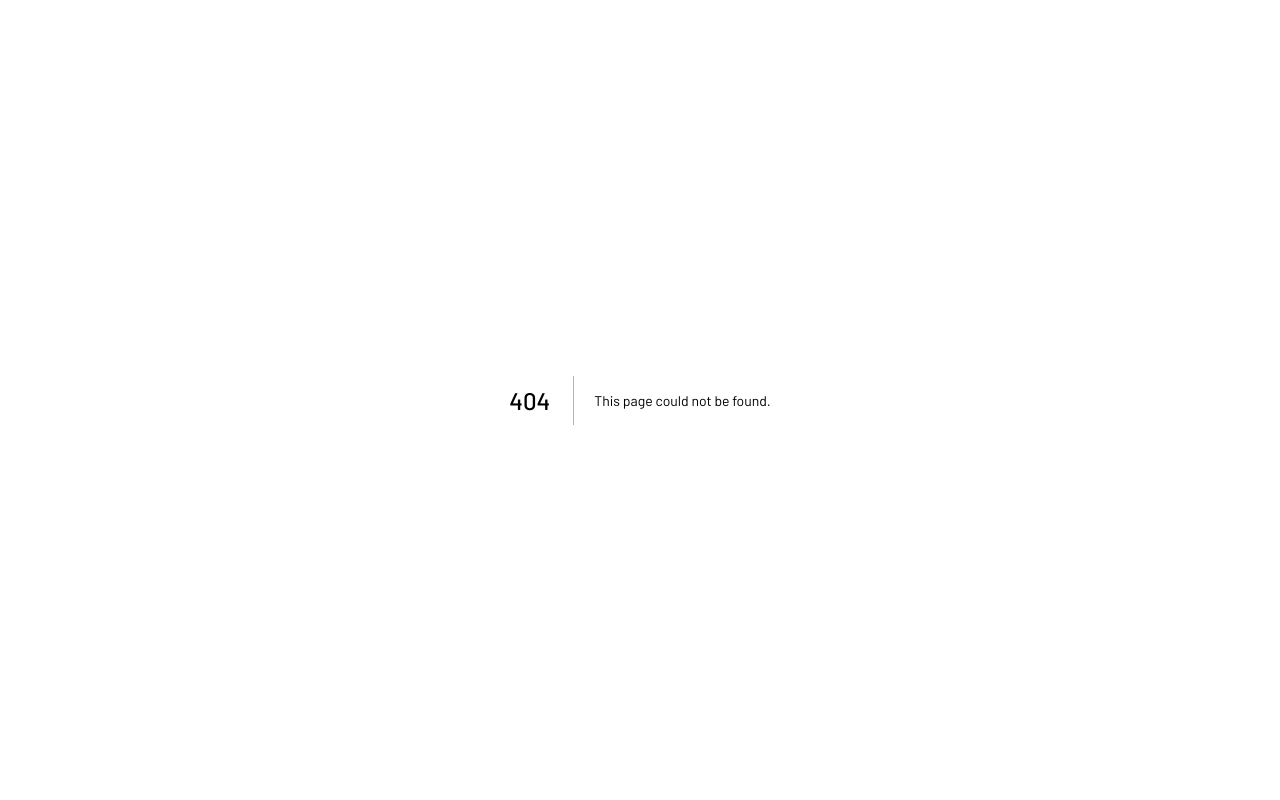
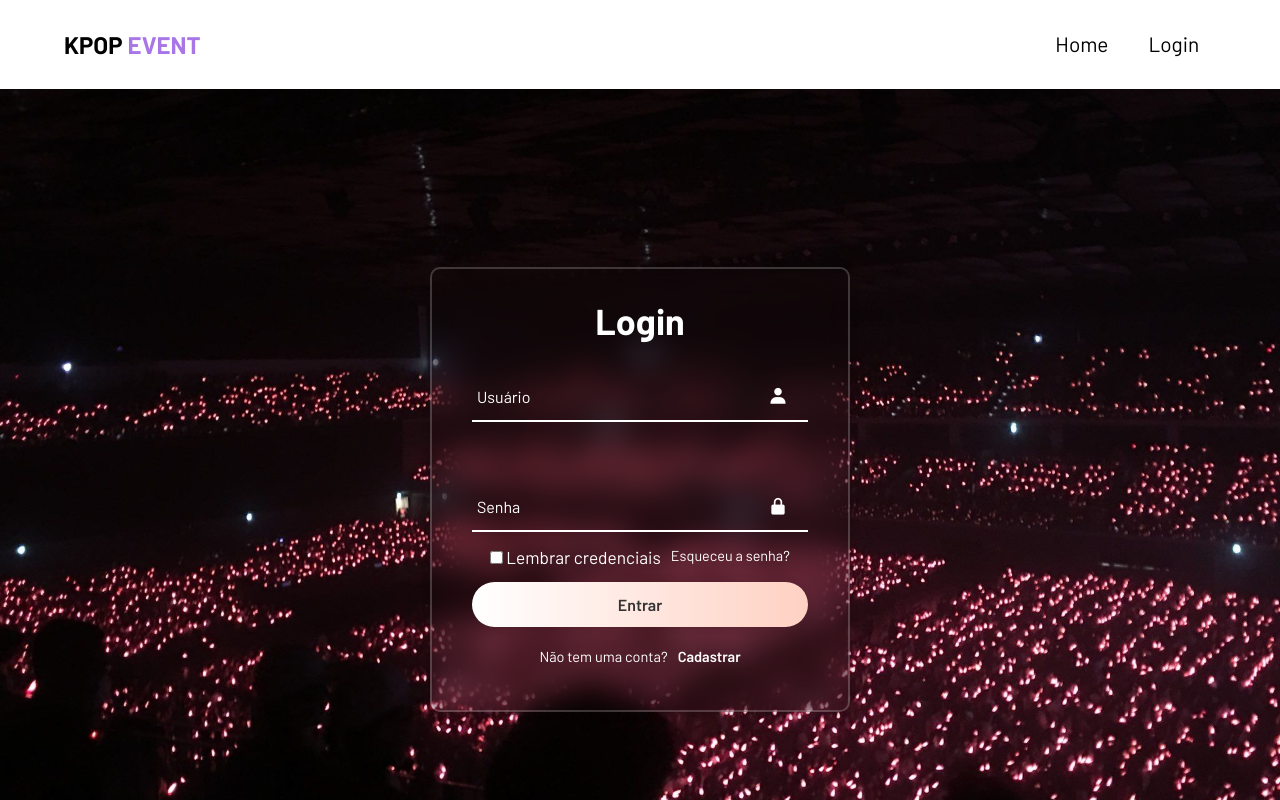
Before and after one commit to MateusCastelan/Projeto-KPop-Events-2-app, a Next.js app: page /login in a window 1280 px wide. Before the commit this address had no page. Shown: the top 800 px of the page. Built offline with nearby package versions, Linux system fonts and the light colour scheme.

Commit message:
pagina de login

```diff
--- a/src/components/Form.jsx
+++ b/src/components/Form.jsx
@@ -38,7 +38,7 @@ export const Form = ({ action, method, formTitle, formFields, buttonLabel, initi
 
   return (
     <section className={styles.mainContainer}>
-      <article className={styles.container} >
+      <article className={styles.container}>
         <form
           action={action}
           method={method}
--- /dev/null
+++ b/src/components/LoginForm.jsx
@@ -0,0 +1,41 @@
+import React from 'react'
+import styles from '../styles/LoginForm.module.css'
+
+export const LoginForm = () => {
+
+  const handleSubmit = (event) => {
+    event.preventDefault();
+  };
+
+  return (
+    <article className={styles.container}>
+      <form action="/login" method="post" onSubmit={handleSubmit}>
+        <h1>Login</h1>
+        <section className={styles.inputBox}>
+          <input type="text" name="username" required />
+          <label>Usuário</label>
+          <i className='bx bxs-user'></i>
+        </section>
+        <section className={styles.inputBox}>
+          <input type="password" name="password" required />
+          <label>Senha</label>
+          <i className='bx bxs-lock-alt'></i>
+        </section>
+        <section className={styles.rememberCheck}>
+          <label htmlFor="remember">
+            <input type="checkbox" id="remember" />
+            Lembrar credenciais
+          </label>
+          <a href="#">Esqueceu a senha?</a>
+        </section>
+        <button type="submit" className={styles.btn}>Entrar</button>
+        <section className={styles.registerLink}>
+          <p>
+            Não tem uma conta?
+            <a href="#">Cadastrar</a>
+          </p>
+        </section>
+      </form>
+    </article>
+  );
+};
--- a/src/pages/_document.jsx
+++ b/src/pages/_document.jsx
@@ -5,7 +5,7 @@ export default function Document() {
     <Html lang="en">
       <Head>
         <meta charset="UTF-8" />
-        <meta name="viewport" content="width=device-width, initial-scale=1.0" />
+        {/* <meta name="viewport" content="width=device-width, initial-scale=1.0" /> */}
         <link href='https://unpkg.com/boxicons@2.1.4/css/boxicons.min.css' rel='stylesheet' />
       </Head>
       <body>
--- /dev/null
+++ b/src/pages/login.jsx
@@ -0,0 +1,18 @@
+import { Footer } from '@/components/Footer'
+import { LoginForm } from '@/components/LoginForm'
+import { NavBar } from '@/components/NavBar'
+import React from 'react'
+
+import styles from '../styles/PagesMain.module.css'
+
+export default function Login() {
+  return (
+    <>
+      <NavBar/>
+      <main className={styles.loginContainer}>
+        <LoginForm/>
+      </main>
+      <Footer/>
+    </>
+  )
+}
--- a/src/styles/Form.module.css
+++ b/src/styles/Form.module.css
@@ -121,7 +121,6 @@
   color: #333;
   font-weight: 600;
   cursor: pointer;
-
   transition: 500ms background-position ease-in-out;
 }
 
--- /dev/null
+++ b/src/styles/LoginForm.module.css
@@ -0,0 +1,127 @@
+.container {
+  width: 420px;
+  background: transparent;
+  border: 2px solid rgba(255, 255, 255, 0.2);
+  backdrop-filter: blur(15px);
+  box-shadow: 0 0 10px rgba(0, 0, 0, 0.2);
+  color: #fff;
+  border-radius: 10px;
+  padding: 30px 40px;
+}
+
+.container h1 {
+  font-size: 36px;
+  text-align: center;
+}
+
+.container .inputBox {
+  position: relative;
+  width: 100%;
+  height: 50px;
+  margin: 30px 0;
+  border-bottom: 2px solid #fff;
+}
+
+.inputBox label {
+  position: absolute;
+  top: 50%;
+  left: 5px;
+  transform: translateY(-50%);
+  font-size: 1em;
+  pointer-events: none;
+  transition: 0.5s;
+}
+
+.inputBox input:focus~label,
+.inputBox input:valid~label {
+  top: -5px;
+}
+
+.inputBox input {
+  width: 100%;
+  height: 100%;
+  background: transparent;
+  border: none;
+  outline: none;
+  font-size: 1em;
+  color: #fff;
+  padding: 20px 45px 20px 20px;
+}
+
+.inputBox input::placeholder {
+  color: #fff;
+}
+
+.inputBox i {
+  position: absolute;
+  right: 20px;
+  top: 50%;
+  transform: translateY(-50%);
+  font-size: 20px;
+}
+
+.container .rememberCheck {
+  display: flex;
+  justify-content: space-between;
+  font-size: 0.9em;
+  margin: -15px 0 15px;
+}
+
+.rememberCheck label input {
+  accent-color: #fff;
+  margin-right: 3px;
+}
+
+.rememberCheck a {
+  color: #fff;
+  text-decoration: none;
+  transition: color 500ms ease;
+  margin-left: 10px;
+}
+
+.rememberCheck a:hover {
+  color: #FFD1C3;
+  text-decoration: underline;
+}
+
+.container .btn {
+  width: 100%;
+  height: 45px;
+  background: #fff;
+  background-image: linear-gradient(90deg, #fff, #FFD1C3, #FFD1C3, #7F2A3C);
+  background-size: 300%;
+  background-position: left;
+  border: none;
+  outline: none;
+  border-radius: 40px;
+  box-shadow: 0 0 10px rgba(0, 0, 0, 0.1);
+  cursor: pointer;
+  font-size: 16px;
+  color: #333;
+  font-weight: 600;
+  transition: 500ms all ease-in-out;
+}
+
+.btn:hover {
+  background-position: right;
+  color: #fff;
+}
+
+.container .registerLink {
+  font-size: 14.5px;
+  text-align: center;
+  margin: 20px 0 15px;
+}
+
+.registerLink p a {
+  color: #fff;
+  text-decoration: none;
+  font-weight: 600;
+  transition: color 500ms ease;
+  margin-left: 10px;
+}
+
+.registerLink p a:hover {
+  color: #FFD1C3;
+  text-decoration: underline;
+}
--- /dev/null
+++ b/src/styles/PagesMain.module.css
@@ -0,0 +1,19 @@
+.homeContainer {
+  background-image: url(../../public/bg2.jpg);
+  background-size: cover;
+  background-repeat: no-repeat;
+  background-position: center;
+  opacity: 0.75;
+  padding-bottom: 50px;
+}
+
+.loginContainer {
+  display: flex;
+  justify-content: center;
+  align-items: center;
+  flex-direction: column;
+  min-height: 100vh;
+  background: url(../../public/bg3.jpg) no-repeat;
+  background-size: cover;
+  background-position: center;
+}
```
Also changed, not shown: src/pages/index.jsx (+3 -4 lines), src/styles/Home.module.css (deleted, +0 -8 lines), public/bg3.jpg (added), src/components/NavBar.jsx (line endings or trailing spaces), src/pages/login/login.jsx (deleted).
